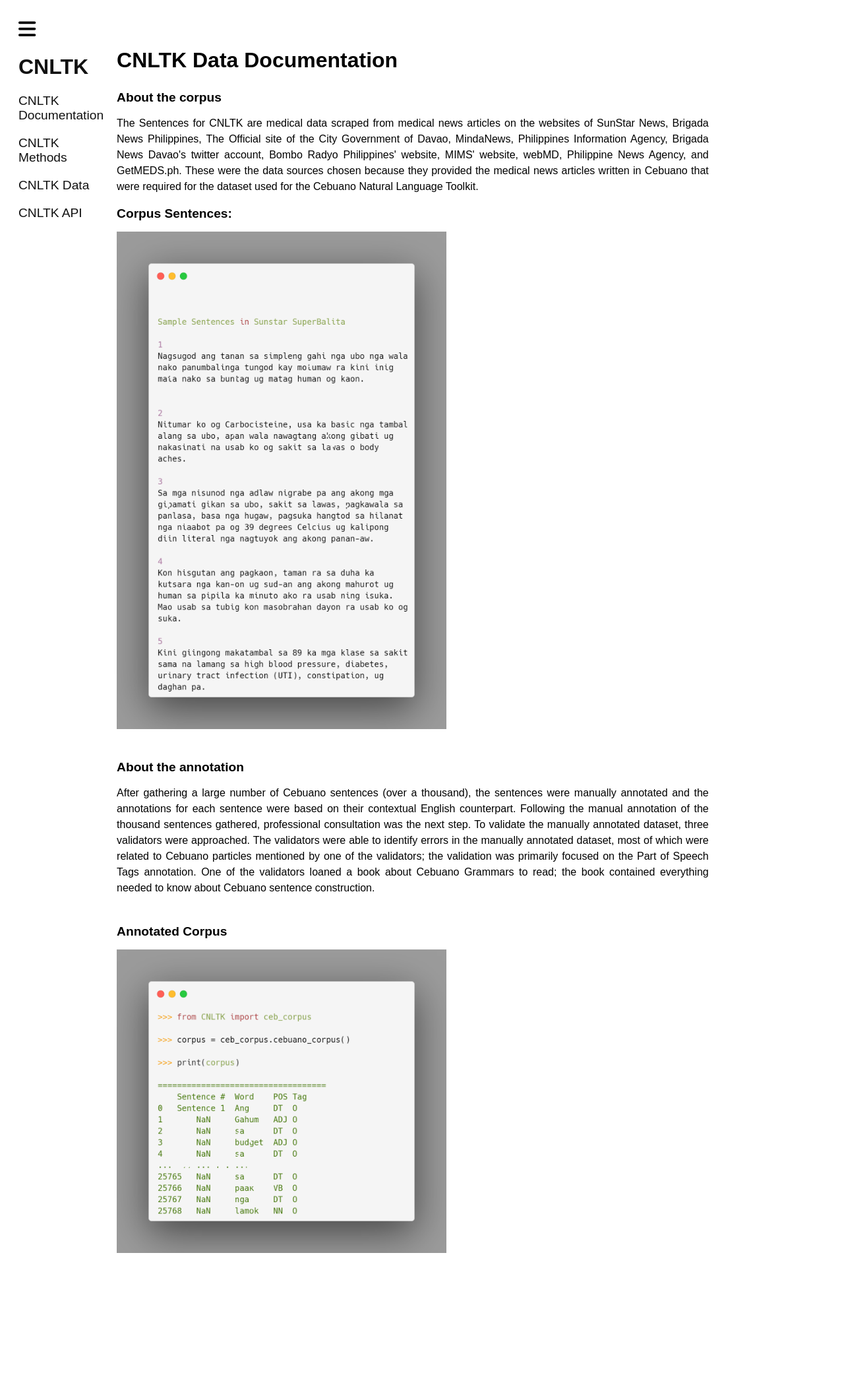
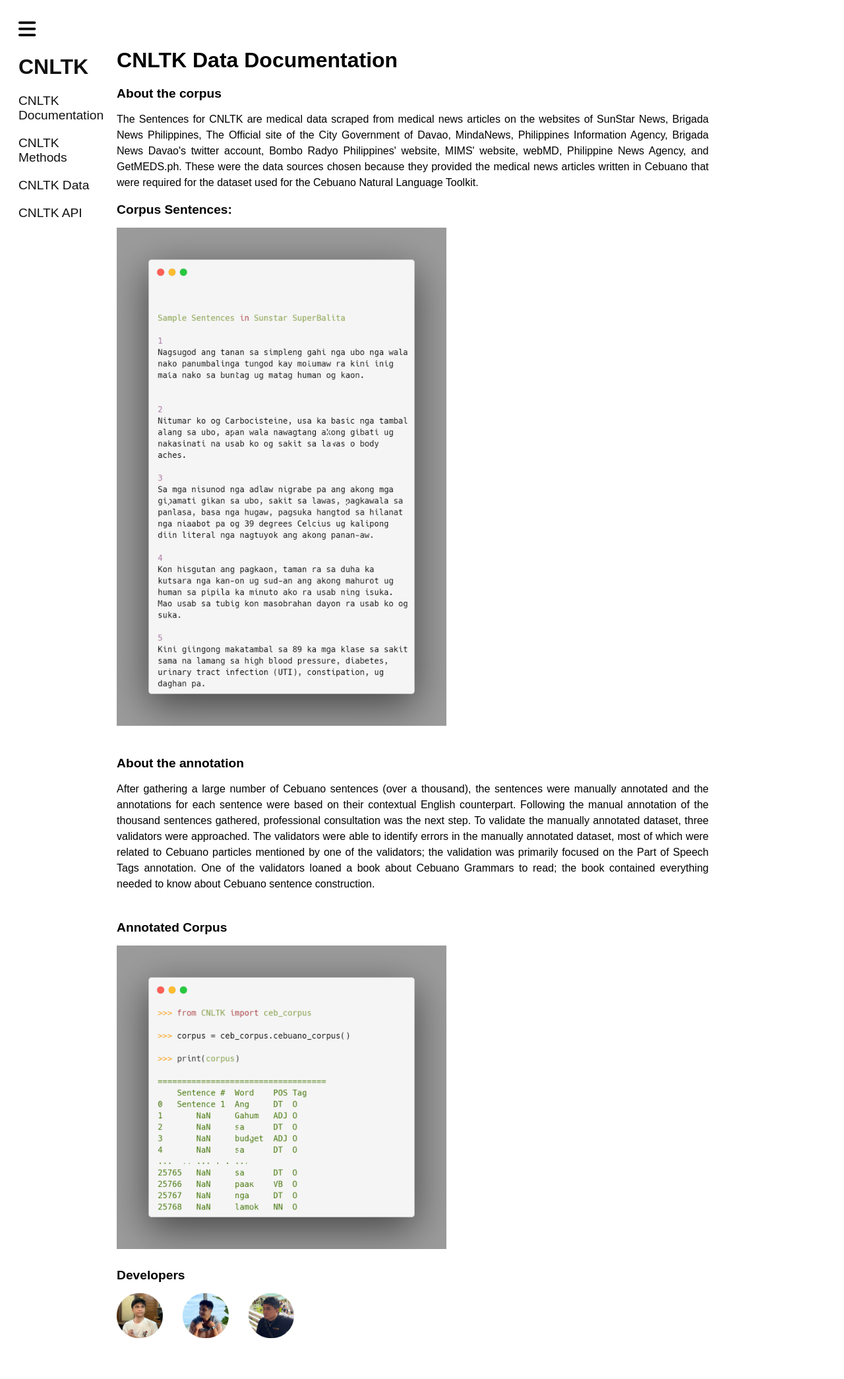
Before and after one commit to AG0nzales/CNLTK_deploy, a Flask app: page /data in a window 1280 px wide. Shown: the whole page at 66% size. Before the commit the page ends 1899 px from the top, so only its background shows below. Run offline with Flask 3, Linux system fonts and the light colour scheme; some libraries are stand-ins or nearby versions.

Commit message:
Add files via upload

```diff
--- a/static/stylez.css
+++ b/static/stylez.css
@@ -124,6 +124,16 @@
   transform: translateY(4px);
 }
 
+.developers {
+    /* border: 2px solid red; */
+    display: flex;
+    width: 30%;
+}
+
+.hero:hover {
+    cursor: pointer;
+}
+
 
 
 /* SHMALL */
@@ -183,6 +193,10 @@
     .taggers h3{
         font-size: small;
     }
+
+    .developers{
+        width: 70%;
+    }
    }
 
    /* BIG */
--- a/templates/data.html
+++ b/templates/data.html
@@ -76,8 +76,8 @@
             <img style="width: 500px; max-width: 100%;"src="{{url_for('static', filename='corpus.png')}}" />
 
 
-
         </div>
+    </div>
     </div>
 </body>
 </html>
--- a/templates/dataPage.html
+++ b/templates/dataPage.html
@@ -55,7 +55,8 @@
         <div class="content2">
             <div class="docs">
                 <h1>CNLTK Data Documentation</h1>
-            <h2 style="margin-top: 3%; font-size: larger;">About the corpus</h2>
+
+            <h2 style="margin-top: 2%; font-size: larger;">About the corpus</h2>
             <p style="line-height: 1.5;">
                 The Sentences for CNLTK are medical data scraped from medical news articles on the websites of SunStar News, Brigada News Philippines,
                 The Official site of the City Government of Davao, MindaNews, Philippines Information Agency, Brigada News Davao's twitter account,
@@ -77,6 +78,26 @@
 
             <img style="width: 500px; max-width: 100%;"src="{{url_for('static', filename='corpus.png')}}" />
 
+
+            <h2 style="padding-top: 1%; font-size: larger;">Developers</h2>
+            <div class="developers">
+                <div class="hero" style="margin-right: 30px;">
+                        <a href="https://www.linkedin.com/mwlite/in/occi-gustilo-219b39115" target="_blank">
+                    <img src="{{url_for('static', filename='occi.png')}}" alt="occi" />
+                        </a>
+                </div>
+                <div class="hero" style="margin-right: 30px;"">
+                    <a  href="https://www.linkedin.com/in/joshua-andre-gonzales-48385623a/" target="_black">
+                    <img src="{{url_for('static', filename='andre.png')}}" alt="andre"/>
+                    </a>
+                </div>
+                <div class="hero">
+                    <a href="https://www.linkedin.com/in/glenn-michael-nituda-04a131168/" target="_blank">
+                        <img src="{{url_for('static', filename='glenn.png')}}" alt="glenn" />
+                    </a>
+                </div>
+            </div>
+
         </div>
     </div>
     </div>
--- a/templates/methods.html
+++ b/templates/methods.html
@@ -55,7 +55,7 @@
                 <div class="docs">
                     <h1 style="padding-top: 2%;">Cebuano Natural Language Toolkit</h1>
                 <p style="padding-top: 2%; line-height: 1.5;">Cebuano Natural Language Toolkit is built around the Python programming language since Natural Language Processing with Python provides a practical introduction to programming for language processing works. The NLTK book (https://www.nltk.org/book/)  guides the reader through the fundamentals of writing Python programs, working with corpora, categorizing text, analyzing linguistic structure, and more. <br></p>
-                <p style="padding-top: 3%; line-height: 1.5;">In this page users are able to test sample sentences written in the Cebuano texts that will be then passed to the CNLTK model and will return the Preprocessed and Tagged sample sentence. After going through the website, filling out the feedback form would be much appreciated.<br></p>
+                <p style="padding-top: 2%; line-height: 1.5;">In this page users are able to test sample sentences written in the Cebuano texts that will be then passed to the CNLTK model and will return the Preprocessed and Tagged sample sentence. After going through the website, filling out the feedback form would be much appreciated.<br></p>
                 <br>
                 <a href="https://forms.gle/pzA2GQhNBXa9Y7VJ8" style="color: blue;">Click here to access the Cebuano Natural Language Feedback Form</a>
 
```
Also changed, not shown: static/andre.png (added), static/glenn.png (added), static/occi.png (added).
